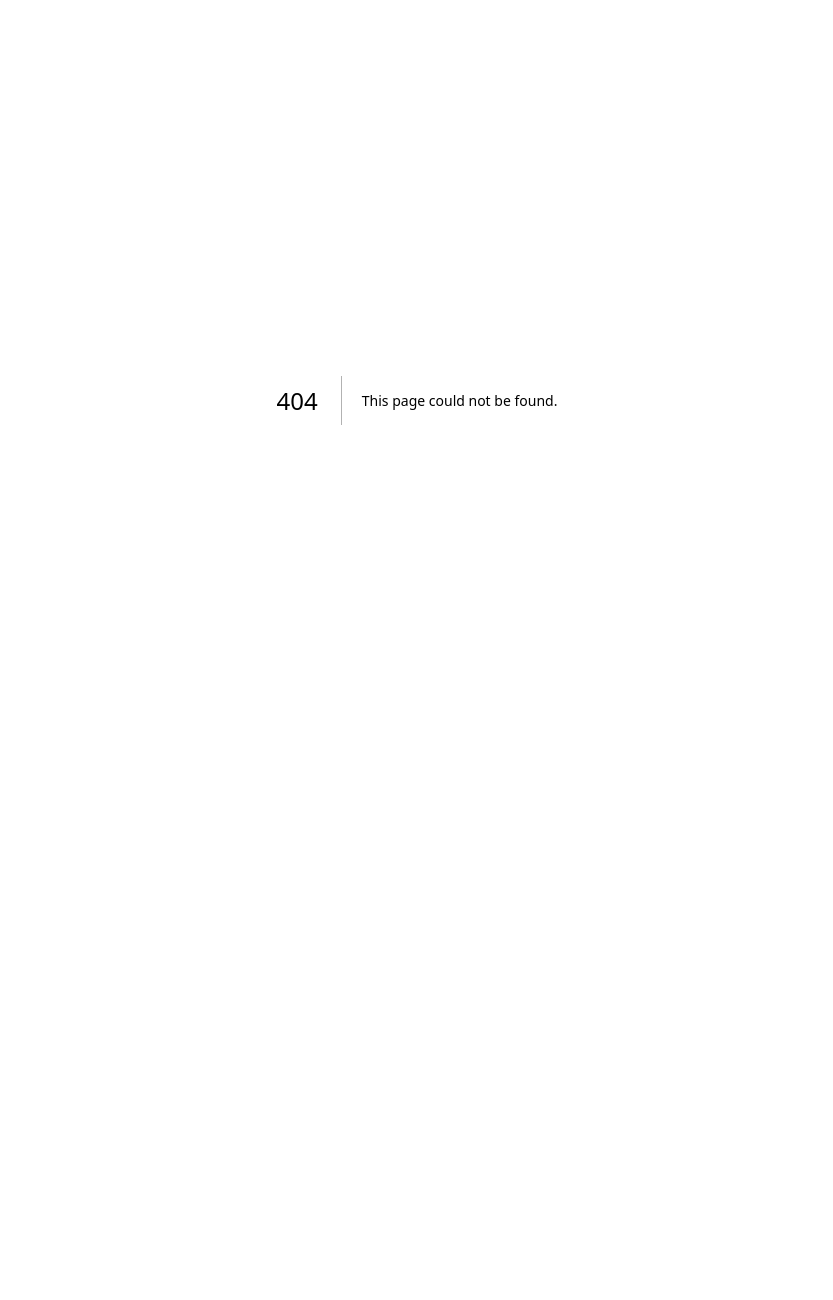
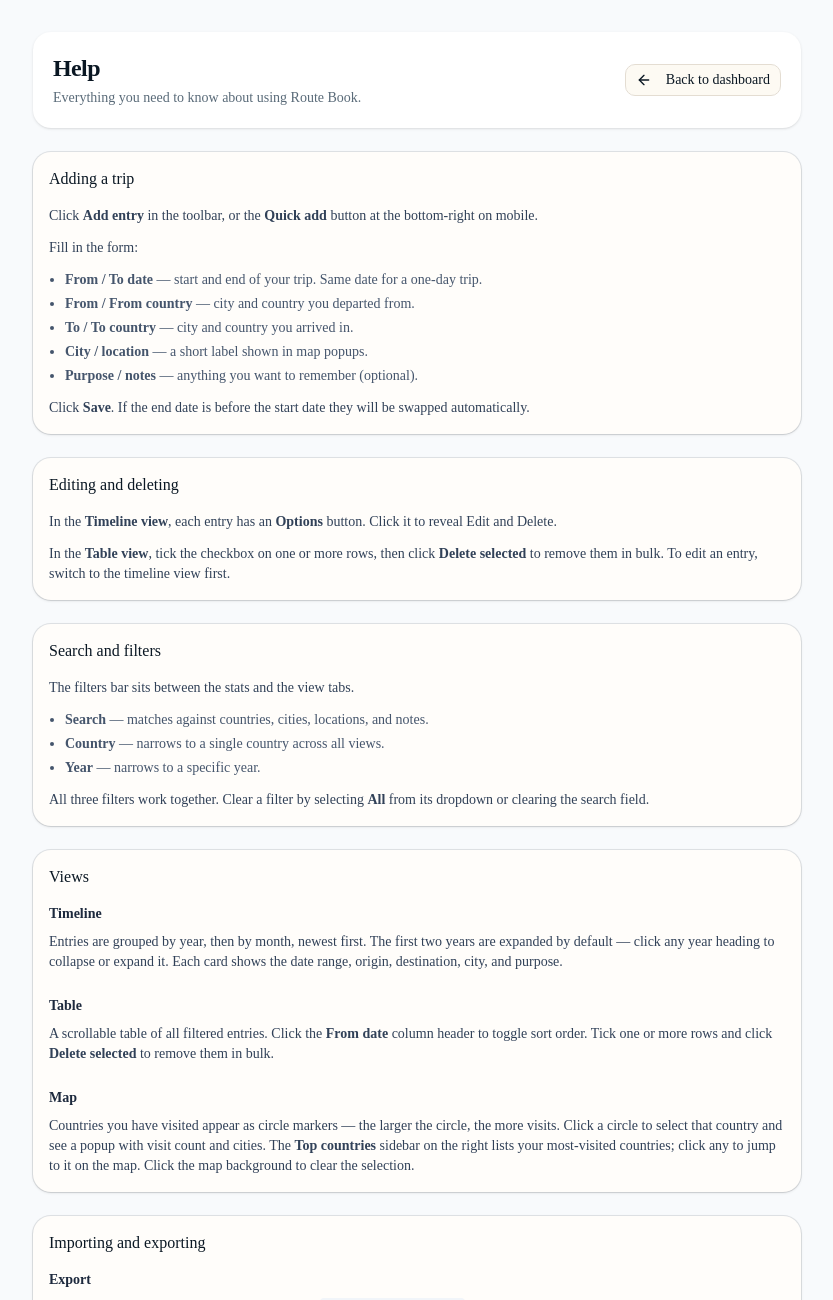
Before and after one commit to ebinstanley19/travel-tracker, a Next.js app: page /help in a window 1280 px wide. Before the commit this address had no page. Shown: the top 1300 px of the page, without its empty margins (223-1056 px from the left). Before the commit the page ends 800 px from the top, so only its background shows below. Built offline with nearby package versions, Linux system fonts and the light colour scheme.

Commit message:
feat: add help page and user guide, enhance deployment and technical documentation

```diff
--- /dev/null
+++ b/app/help/page.tsx
@@ -0,0 +1,132 @@
+import Link from "next/link";
+import { ArrowLeft } from "lucide-react";
+import { Button } from "@/components/ui/button";
+import { Card, CardContent, CardHeader, CardTitle } from "@/components/ui/card";
+
+export default function HelpPage() {
+  return (
+    <div className="min-h-screen bg-slate-50 p-4 md:p-8">
+      <div className="mx-auto max-w-3xl space-y-6">
+
+        <div className="flex items-center justify-between rounded-2xl bg-white p-5 shadow-sm">
+          <div>
+            <h1 className="text-2xl font-semibold tracking-tight">Help</h1>
+            <p className="mt-1 text-sm text-muted-foreground">Everything you need to know about using Route Book.</p>
+          </div>
+          <Button asChild variant="outline">
+            <Link href="/"><ArrowLeft className="mr-2 h-4 w-4" />Back to dashboard</Link>
+          </Button>
+        </div>
+
+        <Card className="rounded-2xl shadow-sm">
+          <CardHeader>
+            <CardTitle>Adding a trip</CardTitle>
+          </CardHeader>
+          <CardContent className="space-y-3 text-sm text-slate-700">
+            <p>Click <strong>Add entry</strong> in the toolbar, or the <strong>Quick add</strong> button at the bottom-right on mobile.</p>
+            <p>Fill in the form:</p>
+            <ul className="space-y-1 pl-4 list-disc text-slate-600">
+              <li><strong>From / To date</strong> — start and end of your trip. Same date for a one-day trip.</li>
+              <li><strong>From / From country</strong> — city and country you departed from.</li>
+              <li><strong>To / To country</strong> — city and country you arrived in.</li>
+              <li><strong>City / location</strong> — a short label shown in map popups.</li>
+              <li><strong>Purpose / notes</strong> — anything you want to remember (optional).</li>
+            </ul>
+            <p>Click <strong>Save</strong>. If the end date is before the start date they will be swapped automatically.</p>
+          </CardContent>
+        </Card>
+
+        <Card className="rounded-2xl shadow-sm">
+          <CardHeader>
+            <CardTitle>Editing and deleting</CardTitle>
+          </CardHeader>
+          <CardContent className="space-y-3 text-sm text-slate-700">
+            <p>In the <strong>Timeline view</strong>, each entry has an <strong>Options</strong> button. Click it to reveal Edit and Delete.</p>
+            <p>In the <strong>Table view</strong>, tick the checkbox on one or more rows, then click <strong>Delete selected</strong> to remove them in bulk. To edit an entry, switch to the timeline view first.</p>
+          </CardContent>
+        </Card>
+
+        <Card className="rounded-2xl shadow-sm">
+          <CardHeader>
+            <CardTitle>Search and filters</CardTitle>
+          </CardHeader>
+          <CardContent className="space-y-3 text-sm text-slate-700">
+            <p>The filters bar sits between the stats and the view tabs.</p>
+            <ul className="space-y-1 pl-4 list-disc text-slate-600">
+              <li><strong>Search</strong> — matches against countries, cities, locations, and notes.</li>
+              <li><strong>Country</strong> — narrows to a single country across all views.</li>
+              <li><strong>Year</strong> — narrows to a specific year.</li>
+            </ul>
+            <p>All three filters work together. Clear a filter by selecting <strong>All</strong> from its dropdown or clearing the search field.</p>
+          </CardContent>
+        </Card>
+
+        <Card className="rounded-2xl shadow-sm">
+          <CardHeader>
+            <CardTitle>Views</CardTitle>
+          </CardHeader>
+          <CardContent className="space-y-6 text-sm text-slate-700">
+            <div className="space-y-2">
+              <p className="font-semibold text-slate-800">Timeline</p>
+              <p>Entries are grouped by year, then by month, newest first. The first two years are expanded by default — click any year heading to collapse or expand it. Each card shows the date range, origin, destination, city, and purpose.</p>
+            </div>
+            <div className="space-y-2">
+              <p className="font-semibold text-slate-800">Table</p>
+              <p>A scrollable table of all filtered entries. Click the <strong>From date</strong> column header to toggle sort order. Tick one or more rows and click <strong>Delete selected</strong> to remove them in bulk.</p>
+            </div>
+            <div className="space-y-2">
+              <p className="font-semibold text-slate-800">Map</p>
+              <p>Countries you have visited appear as circle markers — the larger the circle, the more visits. Click a circle to select that country and see a popup with visit count and cities. The <strong>Top countries</strong> sidebar on the right lists your most-visited countries; click any to jump to it on the map. Click the map background to clear the selection.</p>
+            </div>
+          </CardContent>
+        </Card>
+
+        <Card className="rounded-2xl shadow-sm">
+          <CardHeader>
+            <CardTitle>Importing and exporting</CardTitle>
+          </CardHeader>
+          <CardContent className="space-y-4 text-sm text-slate-700">
+            <div className="space-y-2">
+              <p className="font-semibold text-slate-800">Export</p>
+              <p>Click <strong>Export Excel</strong> in the toolbar. A file named <code className="rounded bg-slate-100 px-1 py-0.5 text-xs">travel-history.xlsx</code> will download with your full history.</p>
+            </div>
+            <div className="space-y-2">
+              <p className="font-semibold text-slate-800">Import</p>
+              <p>Click <strong>Import Excel</strong> and select a <code className="rounded bg-slate-100 px-1 py-0.5 text-xs">.xlsx</code>, <code className="rounded bg-slate-100 px-1 py-0.5 text-xs">.xls</code>, or <code className="rounded bg-slate-100 px-1 py-0.5 text-xs">.csv</code> file up to 10 MB. The importer accepts two layouts:</p>
+              <ul className="space-y-1 pl-4 list-disc text-slate-600">
+                <li><strong>Flat table</strong> — a sheet named "Travel Records" with columns: Date, End Date, From, From Country, To, To Country, City, Purpose.</li>
+                <li><strong>Year/month sheets</strong> — each sheet named by year (e.g. 2024), with month headings and entries listed below.</li>
+              </ul>
+              <p>To get a pre-filled template, go to <strong>Settings → Download template</strong>.</p>
+            </div>
+          </CardContent>
+        </Card>
+
+        <Card className="rounded-2xl shadow-sm">
+          <CardHeader>
+            <CardTitle>Profile and settings</CardTitle>
+          </CardHeader>
+          <CardContent className="space-y-4 text-sm text-slate-700">
+            <div className="space-y-2">
+              <p className="font-semibold text-slate-800">Theme</p>
+              <p>Open <strong>Settings</strong> and choose Sand, Ocean, or Sunset. Your preference is saved in the browser.</p>
+            </div>
+            <div className="space-y-2">
+              <p className="font-semibold text-slate-800">Home country</p>
+              <p>Set in <strong>Settings → Profile → Home country</strong>. It pre-fills the "From country" when adding a trip and is excluded from the Top country stat card.</p>
+            </div>
+            <div className="space-y-2">
+              <p className="font-semibold text-slate-800">Password</p>
+              <p>Go to <strong>Settings → Profile → Reset Password</strong>. Enter your current password and your new password (minimum 8 characters).</p>
+            </div>
+            <div className="space-y-2">
+              <p className="font-semibold text-slate-800">Delete account</p>
+              <p>Go to <strong>Settings → Profile → Delete Account</strong>. Confirm with your password. This permanently removes all your trips and your account and cannot be undone.</p>
+            </div>
+          </CardContent>
+        </Card>
+
+      </div>
+    </div>
+  );
+}
--- a/app/page.tsx
+++ b/app/page.tsx
@@ -1,7 +1,7 @@
 "use client";
 
 import { useEffect, useRef, useState } from "react";
-import { ChevronDown, Download, LogOut, Palette, Plus, Settings, Upload, UserCircle2 } from "lucide-react";
+import { ChevronDown, Download, HelpCircle, LogOut, Palette, Plus, Settings, Upload, UserCircle2 } from "lucide-react";
 import Link from "next/link";
 import { Button } from "@/components/ui/button";
 import { Card, CardContent } from "@/components/ui/card";
@@ -195,6 +195,16 @@ export default function TravelHistoryTrackerApp() {
                     className="h-11 w-full justify-start rounded-none px-3"
                     onClick={() => setSettingsOpen(false)}
                   >
+                    <Link href="/help">
+                      <HelpCircle className="mr-2 h-4 w-4" /> Help
+                    </Link>
+                  </Button>
+                  <Button
+                    asChild
+                    variant="ghost"
+                    className="h-11 w-full justify-start rounded-none px-3"
+                    onClick={() => setSettingsOpen(false)}
+                  >
                     <Link href="/profile">
                       <UserCircle2 className="mr-2 h-4 w-4" /> Profile
                     </Link>
```
Also changed, not shown: 5 other files (tests, documents, lock files or other folders).
